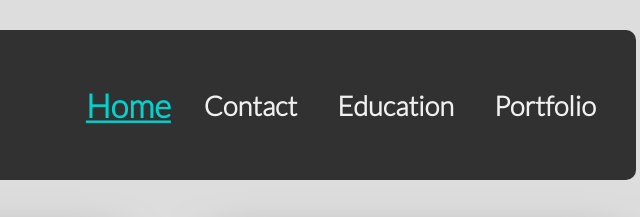
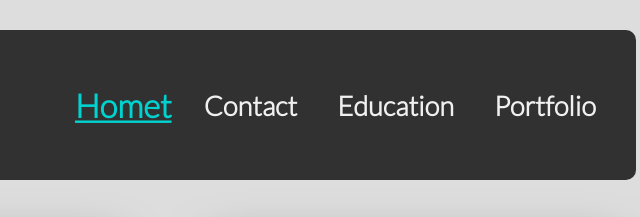
Before and after one commit to OscarDonald/CV-page, a plain HTML site: page index.html in a window 1280 px wide. Shown: the top 217 px of the page, 504-1144 px from the left. Drawn offline with Linux system fonts and the light colour scheme; files whose address does not match are found by name; a web font is replaced by a local one.

Commit message:
Updated index
La till ett T

```diff
--- a/index.html
+++ b/index.html
@@ -24,7 +24,7 @@
             <li class="list-item"><a href="education.html">Education</a></li>
             <li class="list-item"><a href="contact.html">Contact</a></li>
             <li class="list-item">
-              <a href="index.html" id="current">Home</a>
+              <a href="index.html" id="current">Homet</a>
             </li>
           </ul>
       </header>
```
